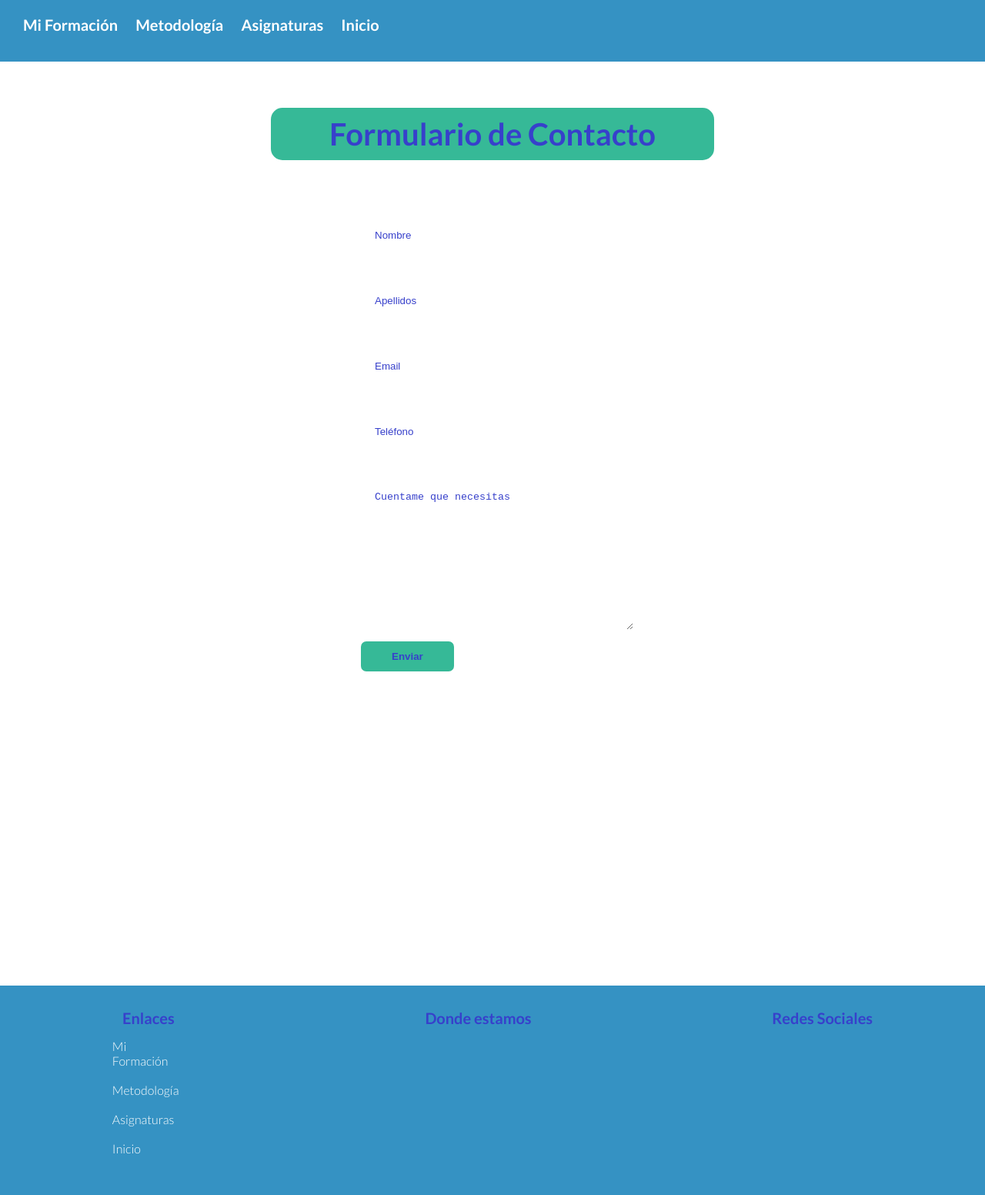
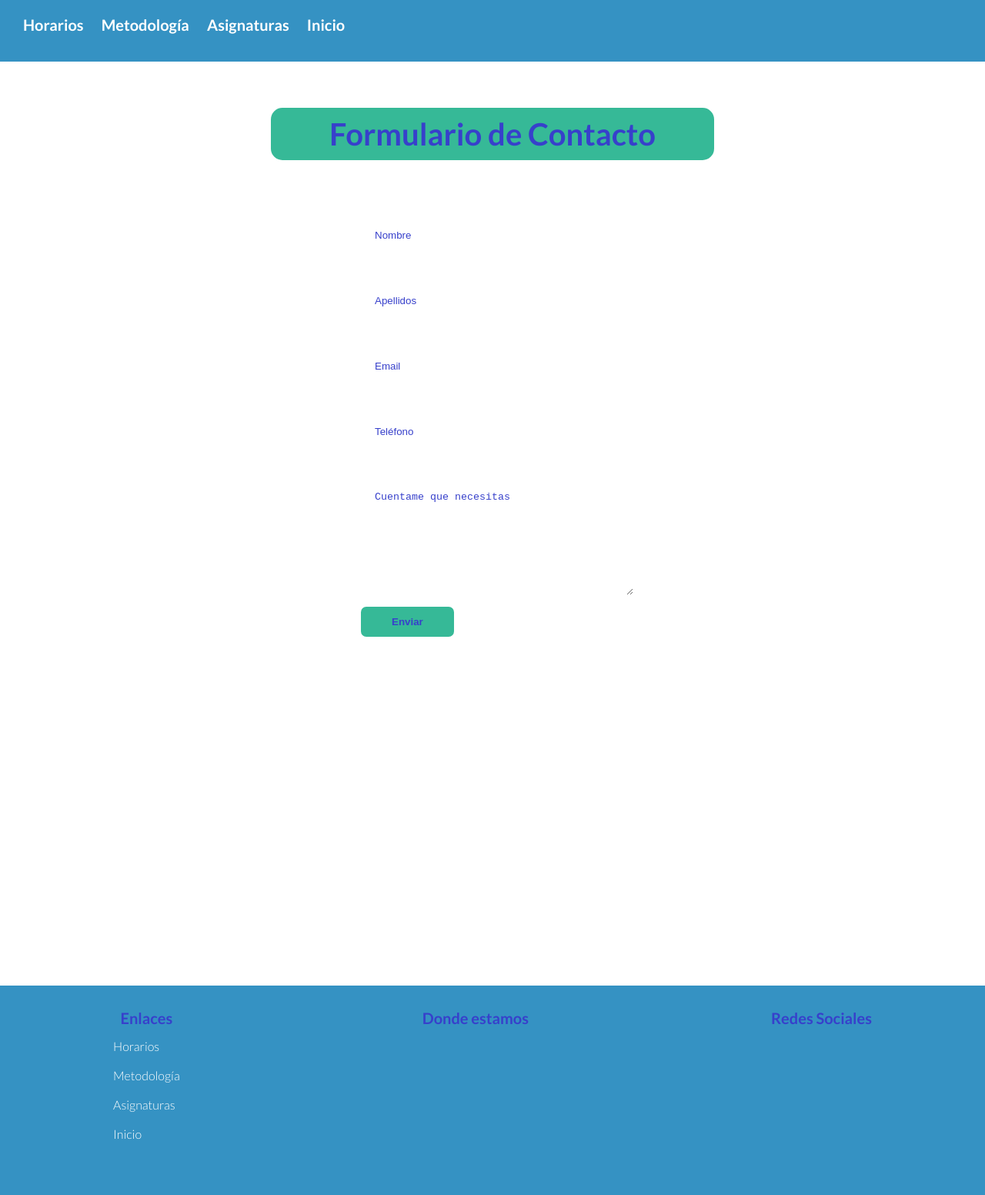
Before and after one commit to PedroAT79/HTML, a plain HTML site: page contacto.html in a window 1280 px wide. Shown: the whole page at 77% size. Drawn offline with Linux system fonts and the light colour scheme; grey boxes are pictures that could not be loaded.

Commit message:
contacto.html

```diff
--- a/contacto.html
+++ b/contacto.html
@@ -10,14 +10,14 @@
 <body>
     <header class="headerNavegation">
         <nav class="barraNavegacion">
-            <a href="sobreMi.html" class="boton">Mi Formación</a>
+            <a href="horarios.html" class="boton">Horarios</a>
             <a href="" class="boton">Metodología</a>
             <a href="asignaturas.html" class="boton">Asignaturas</a>
             <a href="index.html" class="boton">Inicio</a>
         </nav>
     </header>
     <main>
-        <section class="section sect3">
+        <section class="section sect3 contacto">
             <h2 class="tituloH2">
                 Formulario de Contacto
             </h2>
@@ -26,7 +26,7 @@
             <input class= "formInput" type="text" placeholder="Apellidos"><br>
             <input class= "formInput" type="email" placeholder="Email"><br>
             <input class= "formInput" type="tel" placeholder="Teléfono"><br>
-            <textarea class= "formInput" name="" id="" cols="30" rows="10" height="400px" placeholder="Cuentame que necesitas"></textarea>
+            <textarea class= "formInput" name="" id="" cols="30" rows="7" height="350px" placeholder="Cuentame que necesitas"></textarea>
             <input class = "formBoton" type="submit" value="Enviar">
 
            </form>
@@ -37,7 +37,7 @@
                 <h3 class="tituloH3">Enlaces</h3>
                 <div class="navigation">
                 <nav>
-                    <a href="sobreMi.html" class="botonFooter">Mi Formación</a><br><br>
+                    <a href=horarios.html" class="botonFooter">Horarios</a><br><br>
                     <a href="" class="botonFooter">Metodología</a><br><br>
                     <a href="asignaturas.html" class="botonFooter">Asignaturas</a><br><br>
                     <a href="index.html" class="botonFooter">Inicio</a>
```
